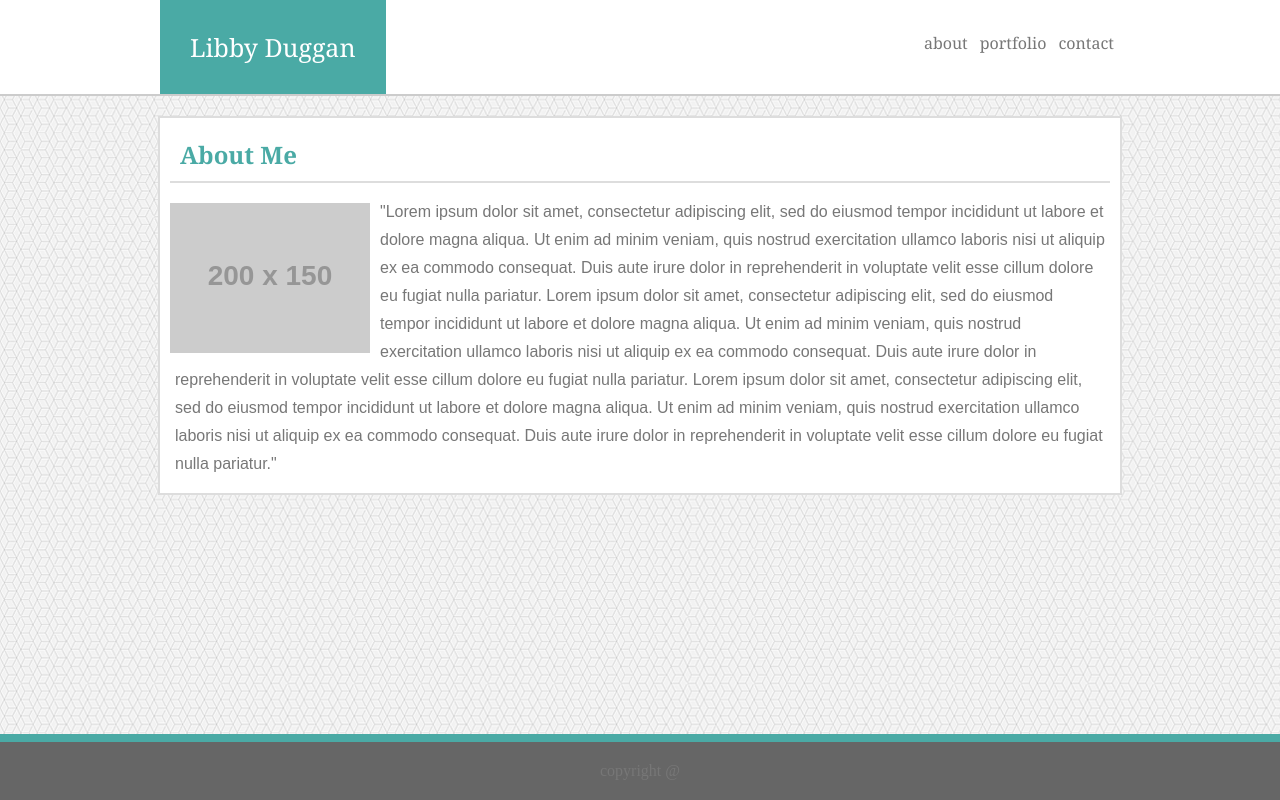
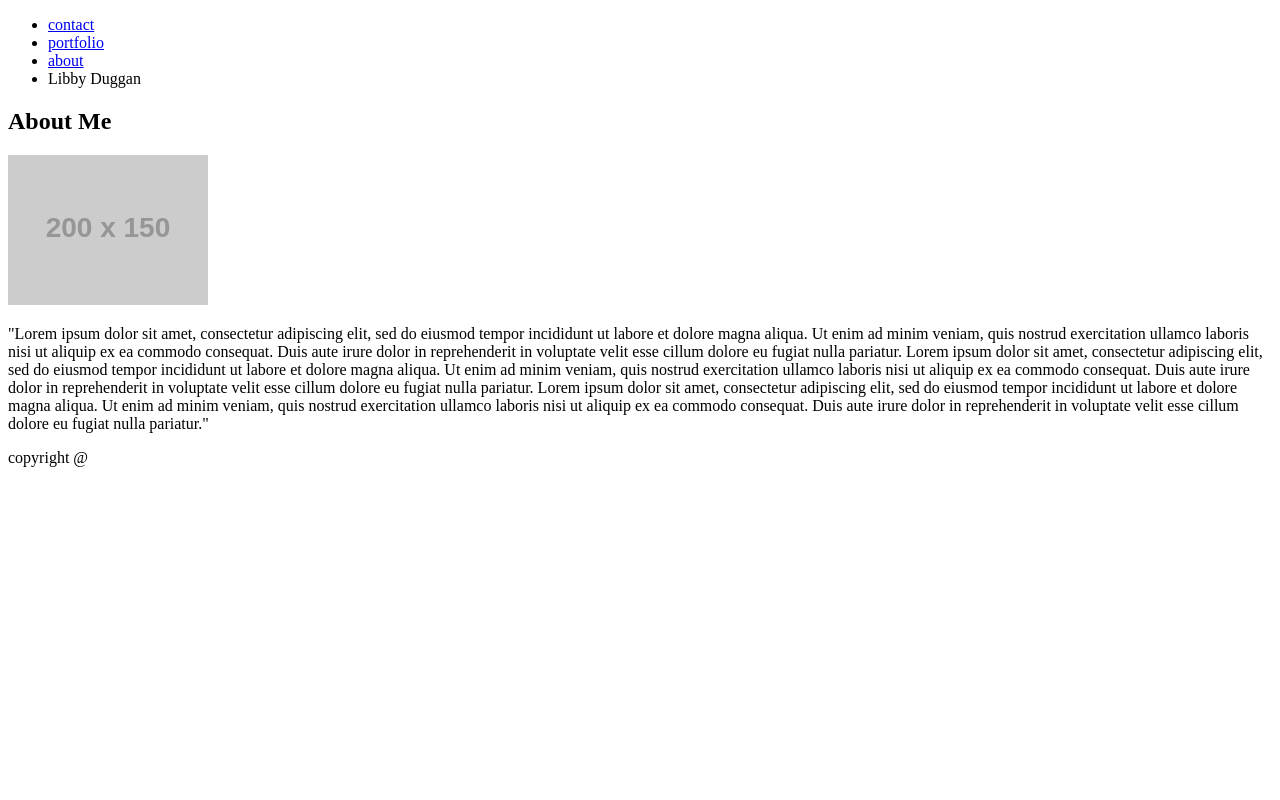
Before and after one commit to LBDCode/LBDCode.github.io, a plain HTML site: page index2.html in a window 1280 px wide. Drawn offline with Linux system fonts and the light colour scheme; placeholder pictures from the web are drawn by us; a script that the page names is missing.

Commit message:
Adding file

```diff
--- a/assets/css/style2.css
+++ /dev/null
@@ -1,170 +0,0 @@
-body {
-    margin: 0;
-    padding: 0;
-}
-
-img.wrap {
-    float: left;
-    margin: 10px;
-}
-
-h2 {
-    font-family: 'Georgia', Times, Times New Roman, serif;
-    margin: 10px;
-    border-bottom: 2px solid #dddddd;
-    padding: 10px;
-    color: #4aaaa5;
-}
-
-p {
-    margin: 10px;
-    padding: 5px;
-    line-height: 175%
-}
-
-.heading {
-    background-color: #ffffff;
-    border-bottom: 2px solid #cccccc;
-    width: 100%;
-    margin: 0 auto;
-    font-family: 'Georgia', Times, Times New Roman, serif;
-}
-
-.navbar {
-
-    width: 960px;
-    display: block;
-    margin: 0 auto;
-
-}
-
-ul {
-    position: float;
-    top: 0;
-    width: 100%;
-    list-style-type: none;
-    margin: 0;
-    padding: 0;
-    overflow: hidden;
-    background-color: #ffffff;
-}
-
-li {
-    float: right;
-    display: block;
-    color: #777777;
-    text-align: center;
-    padding: 16px 3px;
-    text-decoration: none;
-}
-
-li a {
-    display: block;
-    color: #777777;
-    text-align: center;
-    padding: 16px 3px;;
-    text-decoration: none;
-}
-
-form {
-    text-align: left;
-    /* Just to center the form on the page */
-    margin: 0 auto;
-
-    /* To see the outline of the form */
-    padding: 10px;
-    color: #777777
-
-  }
-
-  form div + div {
-    margin-top: 10px;
-    margin-bottom: 10px;
-  }
-
-  label {
-    /* To make sure that all labels have the same size and are properly aligned */
-    display: inline-block;
-    width: 90px;
-    text-align: left;
-    padding-bottom: 2px;
-  }
-
-  input, textarea {
-    /* To make sure that all text fields have the same font settings
-       By default, textareas have a monospace font */
-
-
-
-    /* To give the same size to all text fields */
-    width: 100%;
-    box-sizing: border-box;
-
-    /* To harmonize the look & feel of text field border */
-    border: 1px solid #dddddd;
-  }
-
-  input:focus, textarea:focus {
-    /* To give a little highlight on active elements */
-    border-color: #000;
-  }
-
-  textarea {
-    /* To properly align multiline text fields with their labels */
-    vertical-align: top;
-
-    /* To give enough room to type some text */
-    height: 5em;
-  }
-
-
-  button {
-    /* This extra margin represent roughly the same space as the space
-       between the labels and their text fields */
-
-    background-color: #4aaaa5;
-    color: white;
-    padding: 5px 10px;
-    border: none;
-  }
-
-
-#name {
-    font-family: 'Georgia', Times, Times New Roman, serif;
-    float: left;
-    background-color: #4aaaa5;
-    padding: 30px;
-    color: white;
-    font-size: 25px;
-}
-
-.content {
-    font-family: 'Arial', 'Helvetica Neue', Helvetica, sans-serif;
-
-    display: block;
-    margin: 20px auto;
-    background-color: #ffffff;
-    width: 960px;;
-    color:#777777;
-    border: 2px solid #dddddd;
-
-}
-
-
-
-
-.footer {
-    position: fixed;
-    bottom: 0;
-    width: 100%;
-    background-color: #666666;
-    border-top: 8px solid  #4aaaa5;
-    color: #777777;
-    text-align: center;
-  }
-
-.clearfix::after {
-    content: "";
-    display: block;
-    clear: both;
-}
--- a/index2.html
+++ b/index2.html
@@ -6,7 +6,7 @@
 
   <title>My Profile</title>
 
-  <link rel="stylesheet" href="assets/css/style2.css">
+
 
 </head>
 
```
Also changed, not shown: assets/images/qbkls.png (deleted).
